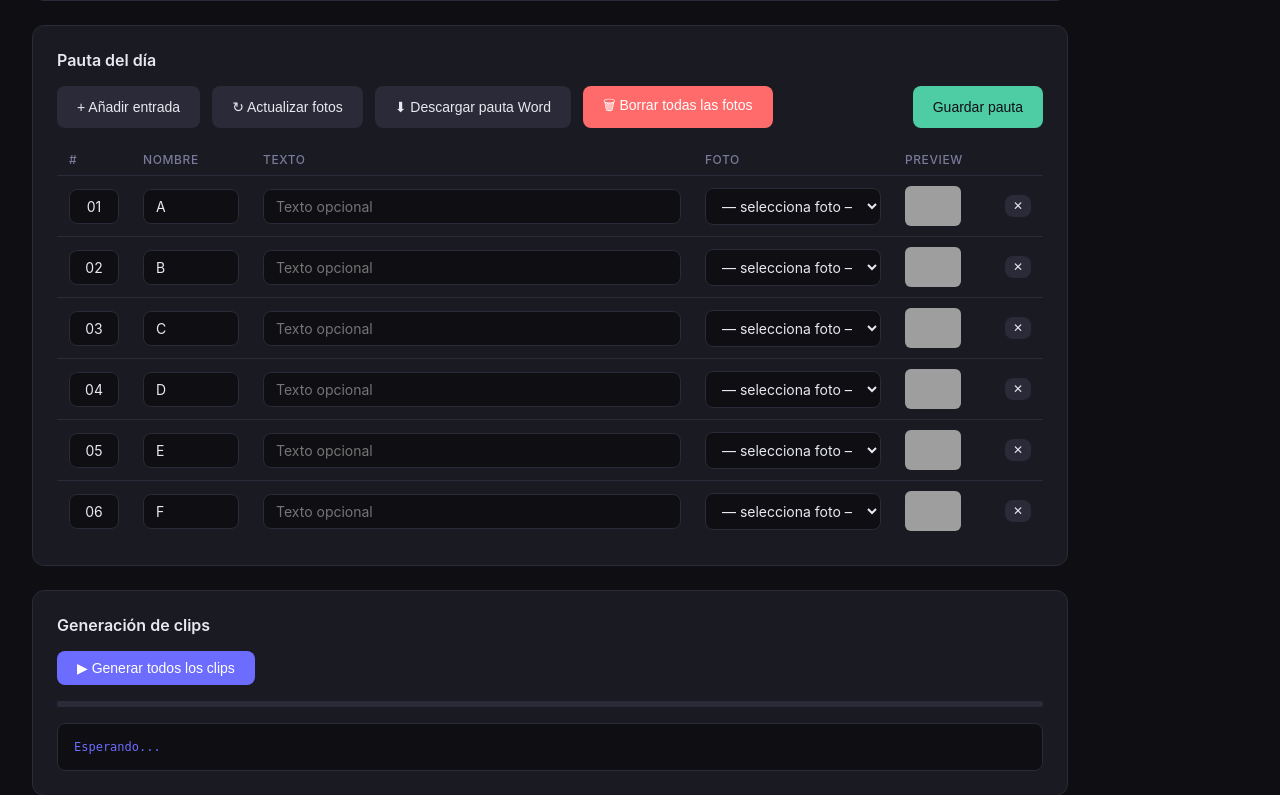
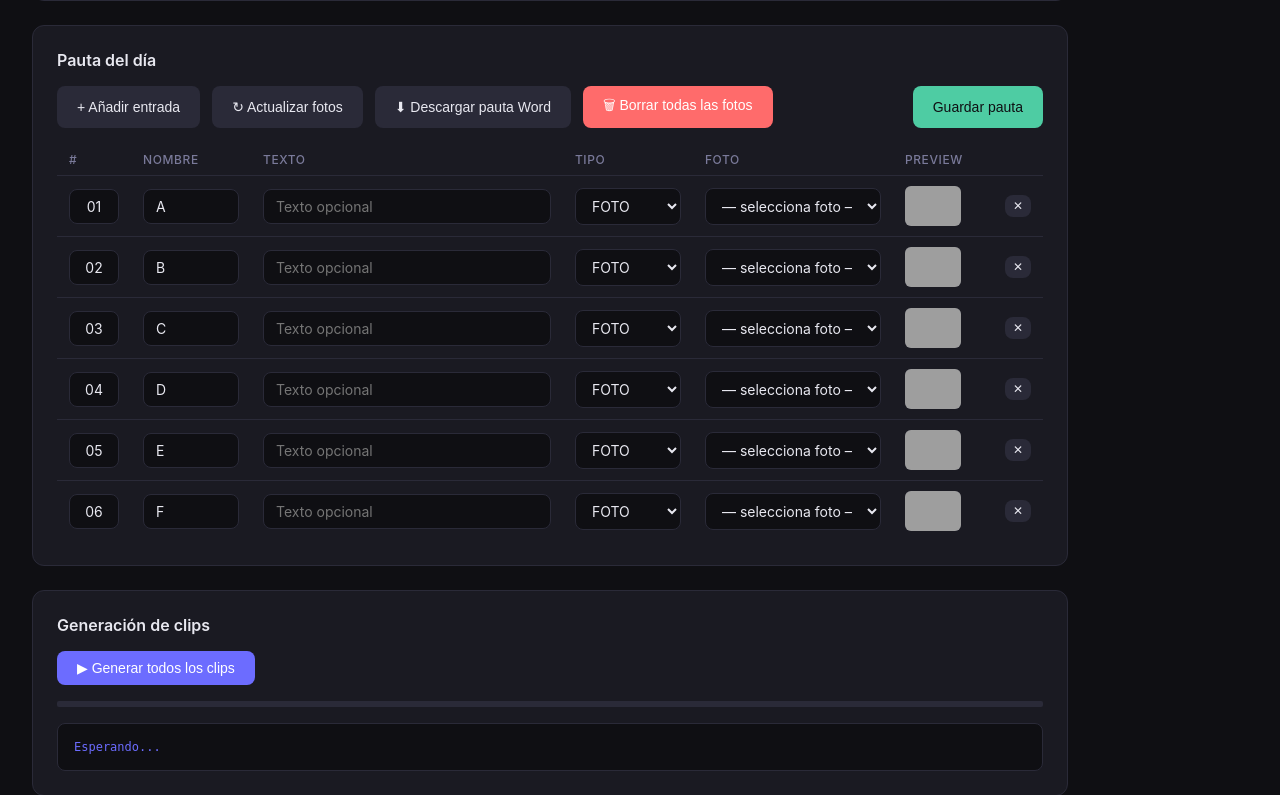
Before and after one commit to MaxMaltas/Auto-Generate-Video-Clip, a Flask app: page / in a window 1280 px wide. Shown: the part 428-1223 px from the top of the page. Run offline with Flask 3, Linux system fonts and the light colour scheme; data that the repository does not hold is empty; parts of the project's set-up code (start-up, migrations or seed data) failed here and were passed over; grey boxes are pictures that could not be loaded.

Commit message:
Añade tipo de pauta en frontend y exportación Word

```diff
--- a/app/services/doc_service.py
+++ b/app/services/doc_service.py
@@ -21,10 +21,14 @@ def build_pauta_docx():
         numero = str(row.get("numero", "")).strip()
         nombre = str(row.get("nombre", "")).strip().upper()
         texto = str(row.get("texto", "")).strip()
+        tipo = str(row.get("tipo", "FOTO")).strip().upper()
+        if tipo not in {"FOTO", "CUBRIR", "TOTAL"}:
+            tipo = "FOTO"
 
         linea = f"{numero} - {nombre}"
         if texto:
             linea += f" - {texto}"
+        linea += f" - {tipo}"
 
         p = doc.add_paragraph()
         run = p.add_run(linea)
--- a/app/services/pauta_service.py
+++ b/app/services/pauta_service.py
@@ -1,10 +1,25 @@
 import json
 from app.core.config import PAUTA_FILE
+
+
+TIPOS_PAUTA_VALIDOS = {"FOTO", "CUBRIR", "TOTAL"}
+
+
+def _normalizar_tipo(tipo):
+    valor = str(tipo or "").strip().upper()
+    return valor if valor in TIPOS_PAUTA_VALIDOS else "FOTO"
+
 
 def load_pauta():
     if PAUTA_FILE.exists():
         try:
-            return json.loads(PAUTA_FILE.read_text(encoding="utf-8"))
+            data = json.loads(PAUTA_FILE.read_text(encoding="utf-8"))
+            if isinstance(data, list):
+                for row in data:
+                    if isinstance(row, dict):
+                        row["tipo"] = _normalizar_tipo(row.get("tipo"))
+                return data
+            return []
         except (json.JSONDecodeError, OSError):
             return []
     return []
@@ -12,6 +27,9 @@ def load_pauta():
 def save_pauta(data):
     if not isinstance(data, list):
         raise ValueError("Los datos de la pauta deben ser una lista")
+    for row in data:
+        if isinstance(row, dict):
+            row["tipo"] = _normalizar_tipo(row.get("tipo"))
     PAUTA_FILE.write_text(json.dumps(data, ensure_ascii=False, indent=2), encoding="utf-8")
 
 def get_valid_rows():
--- a/app/templates/index.html
+++ b/app/templates/index.html
@@ -116,6 +116,7 @@ tr:hover td{background:rgba(255,255,255,.02)}
         <th style="width:60px">#</th>
         <th style="width:120px">Nombre</th>
         <th>Texto</th>
+        <th style="width:130px">Tipo</th>
         <th style="width:200px">Foto</th>
         <th style="width:100px">Preview</th>
         <th style="width:50px"></th>
@@ -378,8 +379,11 @@ async function cargarFotos() {
 async function cargarPautaDesdeServidor() {
   const r = await fetch('/pauta');
   const d = await r.json();
-  pautaData = d.data && d.data.length ? d.data : [{numero:'01',nombre:'',texto:'',foto:''}];
-  pautaData.forEach(row => { if (!row.foto) row.foto = autoAsignarFoto(row.numero); });
+  pautaData = d.data && d.data.length ? d.data : [{numero:'01',nombre:'',texto:'',tipo:'FOTO',foto:''}];
+  pautaData.forEach(row => {
+    row.tipo = normalizarTipoPauta(row.tipo);
+    if (!row.foto) row.foto = autoAsignarFoto(row.numero);
+  });
   lastKnownMtime = d.mtime || 0;
   renderPauta();
 }
@@ -395,9 +399,15 @@ function autoAsignarFoto(numero) {
   }) || '';
 }
 
+function normalizarTipoPauta(tipo) {
+  const valor = String(tipo || '').trim().toUpperCase();
+  if (['FOTO', 'CUBRIR', 'TOTAL'].includes(valor)) return valor;
+  return 'FOTO';
+}
+
 function renderPauta() {
   const tbody = document.getElementById('pauta-body');
-  if(!pautaData.length) pautaData = [{numero:'01',nombre:'',texto:'',foto:''}];
+  if(!pautaData.length) pautaData = [{numero:'01',nombre:'',texto:'',tipo:'FOTO',foto:''}];
   tbody.innerHTML = pautaData.map((row,i)=>`
     <tr>
       <td><input value="${esc(row.numero)}" style="width:50px;text-align:center"
@@ -406,6 +416,13 @@ function renderPauta() {
           oninput="pautaData[${i}].nombre=this.value.toUpperCase();this.value=pautaData[${i}].nombre;scheduleAutoSave()"></td>
       <td><input value="${esc(row.texto||'')}" placeholder="Texto opcional"
           oninput="pautaData[${i}].texto=this.value;scheduleAutoSave()"></td>
+      <td>
+        <select onchange="pautaData[${i}].tipo=this.value;scheduleAutoSave()">
+          <option value="FOTO" ${normalizarTipoPauta(row.tipo)==='FOTO'?'selected':''}>FOTO</option>
+          <option value="CUBRIR" ${normalizarTipoPauta(row.tipo)==='CUBRIR'?'selected':''}>CUBRIR</option>
+          <option value="TOTAL" ${normalizarTipoPauta(row.tipo)==='TOTAL'?'selected':''}>TOTAL</option>
+        </select>
+      </td>
       <td>
         <select onchange="pautaData[${i}].foto=this.value;updateThumb(${i},this.value);scheduleAutoSave()">
           <option value="">— selecciona foto —</option>
@@ -439,6 +456,7 @@ function addRow() {
     numero: nextNum,
     nombre: '',
     texto: '',
+    tipo: 'FOTO',
     foto: autoAsignarFoto(nextNum)
   });
   renderPauta();
@@ -447,7 +465,7 @@ function addRow() {
 
 function removeRow(i) {
   pautaData.splice(i,1);
-  if(!pautaData.length) pautaData = [{numero:'01',nombre:'',texto:'',foto:''}];
+  if(!pautaData.length) pautaData = [{numero:'01',nombre:'',texto:'',tipo:'FOTO',foto:''}];
   renderPauta();
   scheduleAutoSave();
 }
```
